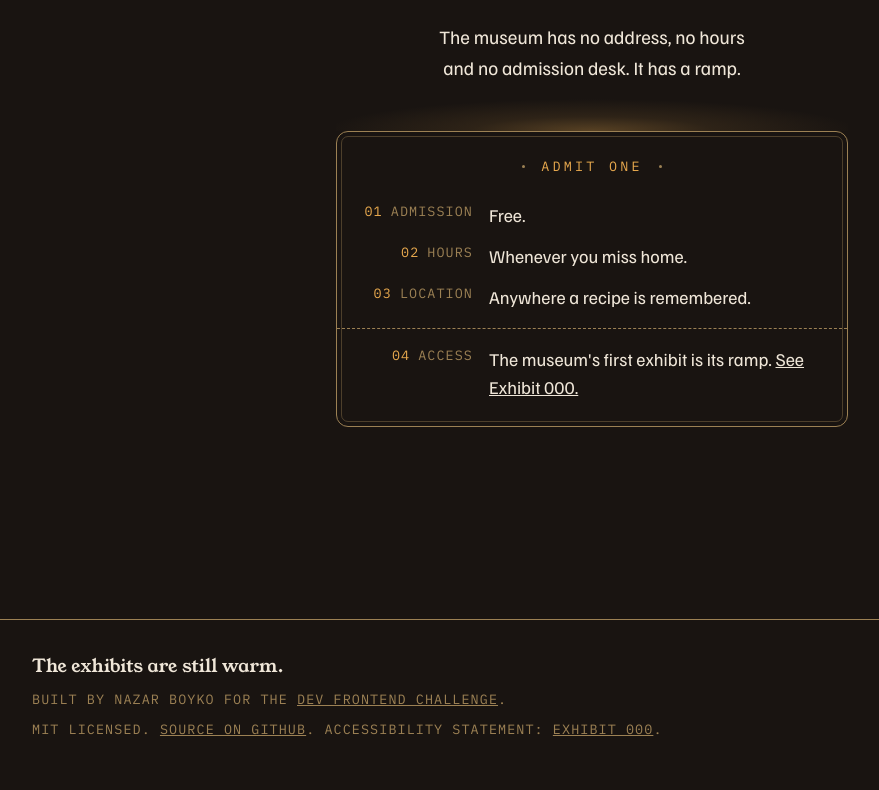
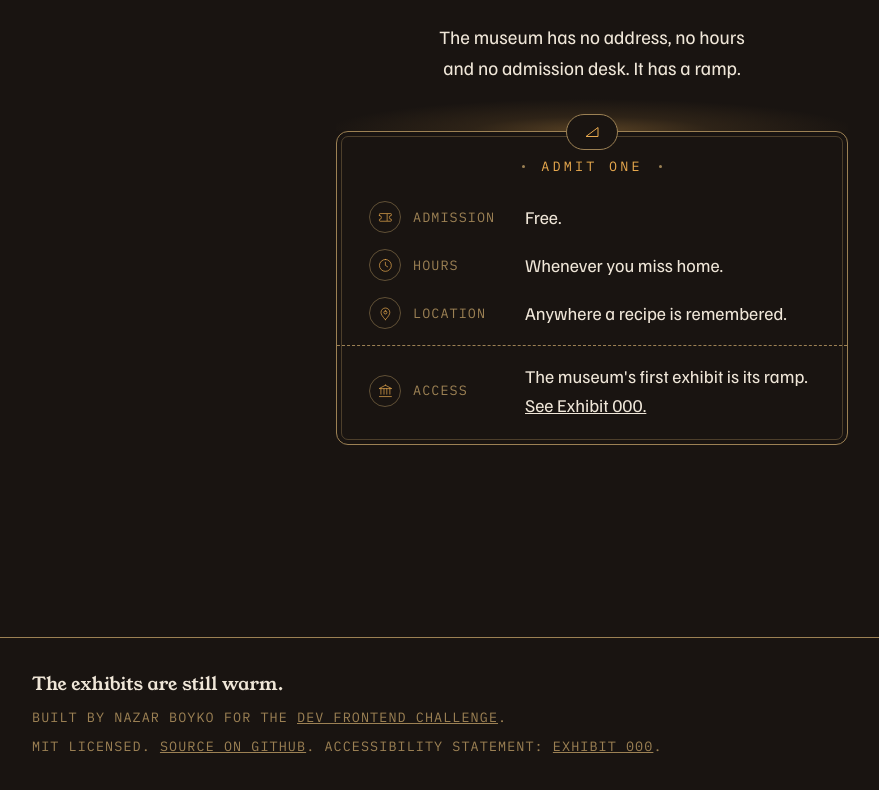
Before and after one commit to nazboyko/still-warm, a React (Vite) app: page / in a window 1280 px wide. Shown: the part 5235-6025 px from the top of the page, without its empty margins (48-927 px from the left). Built offline with nearby package versions, Linux system fonts and the light colour scheme.

Commit message:
mark every row on the ticket

```diff
--- a/src/components/visit/PlanYourVisit.css
+++ b/src/components/visit/PlanYourVisit.css
@@ -45,6 +45,9 @@
 
 .visit-ticket {
   --ticket-pad: clamp(var(--space-4), 5vw, var(--space-8));
+  /* Wide enough for the icon plus ADMISSION at the largest utility
+     size, or the longest label breaks mid-word. */
+  --label-col: 8.75rem;
 
   position: relative;
   padding: var(--space-6) var(--ticket-pad);
@@ -82,10 +85,16 @@
 .visit-facts {
   margin: 0;
   display: grid;
-  /* minmax(0, 1fr), not 1fr: a plain fr will not shrink below its longest word,
-     and at 200% text zoom on a phone that pushed the values off the screen. */
-  grid-template-columns: clamp(3.5rem, 18vw, 6.5rem) minmax(0, 1fr);
-  gap: var(--space-3) var(--space-4);
+  /* The label column is as wide as its own widest row and no wider, and both
+     columns can shrink: a fixed track let the longer labels overflow it, and
+     right-aligning them started every row at a different place. minmax(0, ...)
+     on both, or 200% text zoom on a phone pushes the values off the screen. */
+  /* One shared track, not max-content: the stub is its own list, and sizing
+     each to its own widest label started the two value columns in different
+     places across the perforation. */
+  grid-template-columns: minmax(0, var(--label-col)) minmax(0, 1fr);
+  gap: var(--space-4);
+  align-items: center;
 }
 
 .visit-facts > div {
@@ -94,18 +103,52 @@
 
 .visit-facts dt {
   display: flex;
-  justify-content: flex-end;
-  gap: var(--space-2);
+  align-items: center;
+  gap: var(--space-3);
+  min-width: 0;
+  overflow-wrap: anywhere;
   font-family: var(--font-utility);
   font-size: var(--text-utility);
   letter-spacing: var(--tracking-utility);
   text-transform: uppercase;
-  text-align: right;
   color: var(--brass);
 }
 
-.visit-field-no {
+.visit-mark {
+  display: grid;
+  place-items: center;
+  flex: none;
+  width: 2rem;
+  height: 2rem;
+  border: 1px solid rgb(156 129 84 / 0.55);
+  border-radius: 50%;
   color: var(--tungsten);
+}
+
+.visit-mark svg {
+  width: 1.05rem;
+  height: 1.05rem;
+}
+
+/* Sits on the rim, punching through the border the way a fitting would. */
+.visit-fixture {
+  position: absolute;
+  top: 0;
+  left: 50%;
+  translate: -50% -50%;
+  display: grid;
+  place-items: center;
+  width: 3.25rem;
+  height: 2.25rem;
+  border: 1px solid var(--brass);
+  border-radius: 999px;
+  background: var(--ink);
+  color: var(--tungsten);
+}
+
+.visit-fixture svg {
+  width: 1.5rem;
+  height: 1rem;
 }
 
 .visit-facts dd {
@@ -123,23 +166,6 @@
   border-top: 1px dashed var(--brass);
 }
 
-/* Below this the gutter costs more than it gives: the values wrap to slivers. */
-@media (max-width: 22rem) {
-  .visit-facts {
-    grid-template-columns: 1fr;
-    gap: var(--space-1);
-  }
-
-  .visit-facts dt {
-    justify-content: flex-start;
-    text-align: left;
-  }
-
-  .visit-facts dd + dt {
-    margin-top: var(--space-3);
-  }
-}
-
 .visit .section-heading {
   text-align: center;
   justify-items: center;
--- a/src/components/visit/PlanYourVisit.tsx
+++ b/src/components/visit/PlanYourVisit.tsx
@@ -3,12 +3,43 @@ import { Container } from "../layout/Container.tsx";
 import { SectionHeading } from "../layout/SectionHeading.tsx";
 import "./PlanYourVisit.css";
 
-/* Real tickets number their fields. Hidden from screen readers, which should
-   hear the label and not the stationery. */
-function FieldNumber({ index }: { index: number }) {
+/* Engraved ticket marks, and the only icons on the site: everywhere else the
+   vocabulary is mono labels and brass rules. Stroke at the weight of those
+   rules, no fill, and decorative - the label carries the meaning. */
+const ticketMarks: Record<string, string[]> = {
+  Admission: [
+    "M3.5 9.2V7.5a1 1 0 0 1 1-1h15a1 1 0 0 1 1 1v1.7a2.8 2.8 0 0 0 0 5.6v1.7a1 1 0 0 1-1 1h-15a1 1 0 0 1-1-1v-1.7a2.8 2.8 0 0 0 0-5.6Z",
+    "M14.5 7.5v9",
+  ],
+  Hours: ["M12 3.5a8.5 8.5 0 1 0 0 17 8.5 8.5 0 0 0 0-17Z", "M12 7.5V12l3.2 2"],
+  Location: [
+    "M12 21c4.2-4.4 6.3-7.8 6.3-10.4a6.3 6.3 0 0 0-12.6 0C5.7 13.2 7.8 16.6 12 21Z",
+    "M12 8.4a2.2 2.2 0 1 0 0 4.4 2.2 2.2 0 0 0 0-4.4Z",
+  ],
+  Access: [
+    "M12 3.2 21 8H3l9-4.8Z",
+    "M5.6 8v8M10 8v8M14 8v8M18.4 8v8",
+    "M3.4 19.4h17.2",
+  ],
+};
+
+function TicketMark({ label }: { label: string }) {
+  const paths = ticketMarks[label];
+  if (!paths) return null;
   return (
-    <span className="visit-field-no" aria-hidden="true">
-      {String(index + 1).padStart(2, "0")}
+    <span className="visit-mark" aria-hidden="true">
+      <svg
+        viewBox="0 0 24 24"
+        fill="none"
+        stroke="currentColor"
+        strokeWidth="1"
+        strokeLinecap="round"
+        strokeLinejoin="round"
+      >
+        {paths.map((d) => (
+          <path key={d} d={d} />
+        ))}
+      </svg>
     </span>
   );
 }
@@ -29,12 +60,24 @@ export function PlanYourVisit() {
               of text leaves axe unable to decide the contrast behind it. */}
           <span className="visit-plate-light" aria-hidden="true" />
           <div className="visit-ticket">
+            {/* A small fixture on the rim, lit like the ones over the rooms. */}
+            <span className="visit-fixture" aria-hidden="true">
+              <svg
+                viewBox="0 0 24 16"
+                fill="none"
+                stroke="currentColor"
+                strokeWidth="1"
+                strokeLinejoin="round"
+              >
+                <path d="M6 12.5 18 3.5v9Z" />
+              </svg>
+            </span>
             <p className="visit-admit">Admit one</p>
             <dl className="visit-facts">
-              {visitFacts.map((fact, index) => (
+              {visitFacts.map((fact) => (
                 <div key={fact.label}>
                   <dt>
-                    <FieldNumber index={index} />
+                    <TicketMark label={fact.label} />
                     {fact.label}
                   </dt>
                   <dd>{fact.value}</dd>
@@ -45,7 +88,7 @@ export function PlanYourVisit() {
             <dl className="visit-facts visit-stub">
               <div>
                 <dt>
-                  <FieldNumber index={visitFacts.length} />
+                  <TicketMark label={accessFact.label} />
                   {accessFact.label}
                 </dt>
                 <dd>
```
Also changed, not shown: 1 other file (tests, documents, lock files or other folders).
